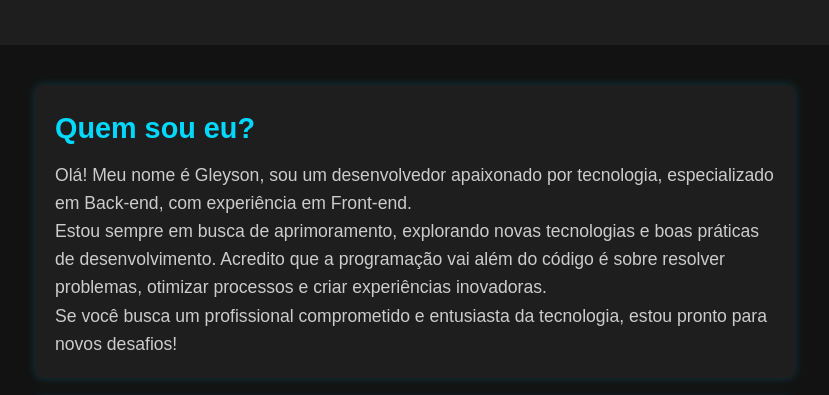
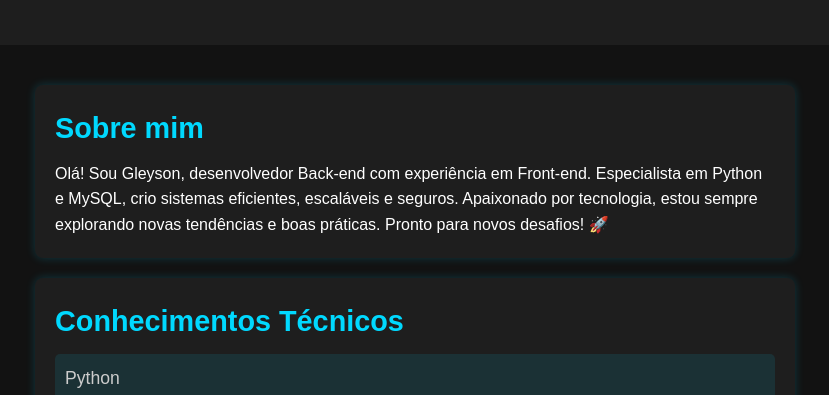
Before and after one commit to santt-dev/santtdev, a plain HTML site: page index.html in a window 1280 px wide. Shown: the part 385-780 px from the top of the page, without its empty margins (225-1054 px from the left). Drawn offline with Linux system fonts and the light colour scheme.

Commit message:
Update index.html
Signed-off-by: Santt <sant.dev@outlook.com>

```diff
--- a/index.html
+++ b/index.html
@@ -35,15 +35,8 @@
 
     <main>
         <section aria-labelledby="sobre">
-            <h3 id="sobre">Quem sou eu?</h3>
-            <p>
-                Olá! Meu nome é Gleyson, sou um desenvolvedor apaixonado por tecnologia, especializado em Back-end, com experiência em Front-end.
-            <p>
-                Estou sempre em busca de aprimoramento, explorando novas tecnologias e boas práticas de desenvolvimento. Acredito que a programação vai além do código é sobre resolver problemas, otimizar processos e criar experiências inovadoras.
-            </p>
-            <p>
-                Se você busca um profissional comprometido e entusiasta da tecnologia, estou pronto para novos desafios!
-            </p>
+            <h3 id="sobre">Sobre mim</h3>
+           Olá! Sou Gleyson, desenvolvedor Back-end com experiência em Front-end. Especialista em Python e MySQL, crio sistemas eficientes, escaláveis e seguros. Apaixonado por tecnologia, estou sempre explorando novas tendências e boas práticas. Pronto para novos desafios! 🚀
         </section>
 
         <section aria-labelledby="conhecimentos">
```
